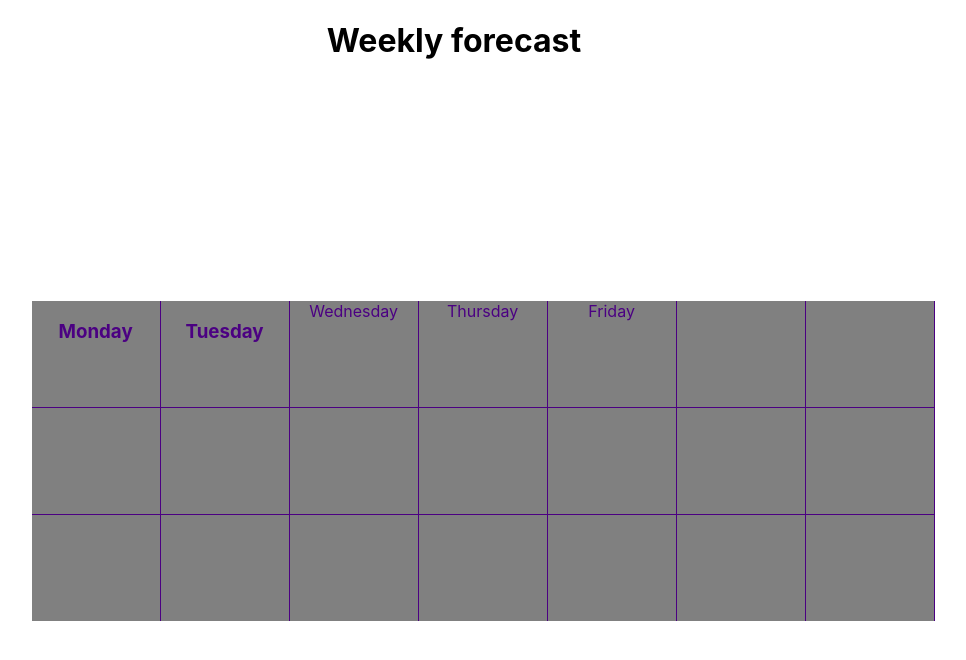
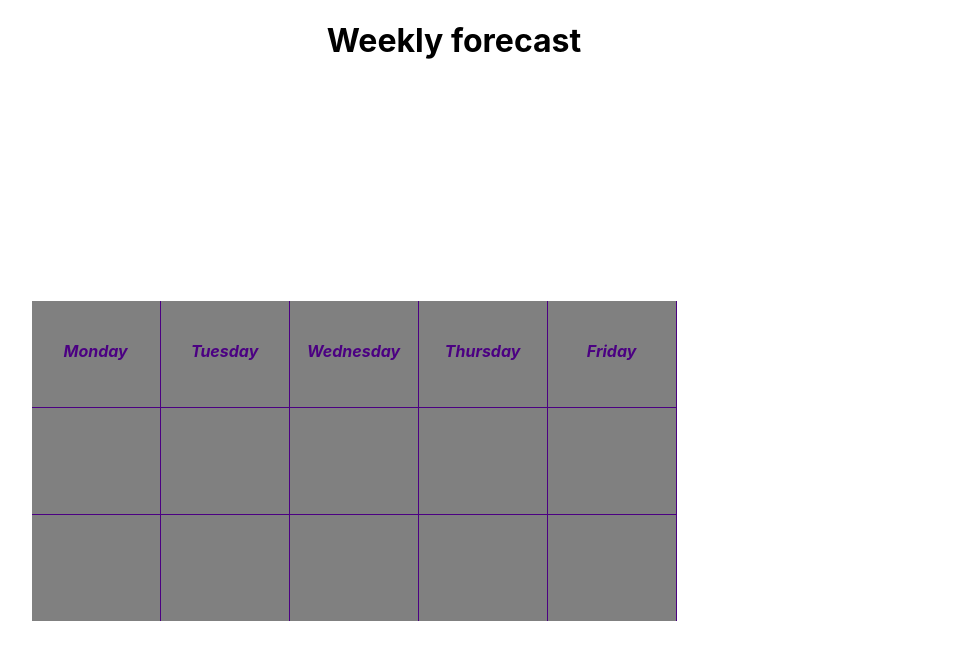
Before and after one commit to cyberstizz/weatherapp, a React (Create React App) app: page / in a window 1280 px wide. Shown: the top 660 px of the page, without its empty margins (186-1152 px from the left). Built offline with nearby package versions, Linux system fonts and the light colour scheme; no server answers.

Commit message:
days styled properly

```diff
--- a/src/App.js
+++ b/src/App.js
@@ -18,35 +18,40 @@ function App() {
      <div id="daysDiv">
       <div id="mondayDiv">
          <div id="topRow">
-          <h3>Monday</h3>
+           <br/>
+           <br/>
+          <strong><em>Monday</em></strong>
            </div><div id="imageRow"></div><div id="bottomRow"></div>
       </div>
       <div id="tuesdayDiv">
         <div id="topRow">
-        <h3>Tuesday</h3>
+        <br/>
+        <br/>
+        <strong><em>Tuesday</em></strong>
           </div><div id="imageRow"></div><div id="bottomRow"></div>
       </div>
       <div id="wednesdayDiv">
         <div id="topRow">
-        Wednesday
+        <br/>
+        <br/>
+        <strong><em>Wednesday</em></strong>
+
           </div><div id="imageRow"></div><div id="bottomRow"></div>
       </div>
       <div id="thursdayDiv">
         <div id="topRow">
-        Thursday
+        <br/>
+        <br/>
+          <strong><em>Thursday</em></strong>
 
           </div><div id="imageRow"></div><div id="bottomRow"></div>
       </div>
       <div id="fridayDiv">
       <div id="topRow">
-      Friday
+      <br/>
+      <br/>
+      <strong><em>Friday</em></strong>
         </div><div id="imageRow"></div><div id="bottomRow"></div>
-      </div>
-      <div id="saturdayDiv">
-      <div id="topRow"></div><div id="imageRow"></div><div id="bottomRow"></div>
-      </div>
-      <div id="sundayDiv">
-      <div id="topRow"></div><div id="imageRow"></div><div id="bottomRow"></div>
       </div>
 
      </div>
```
